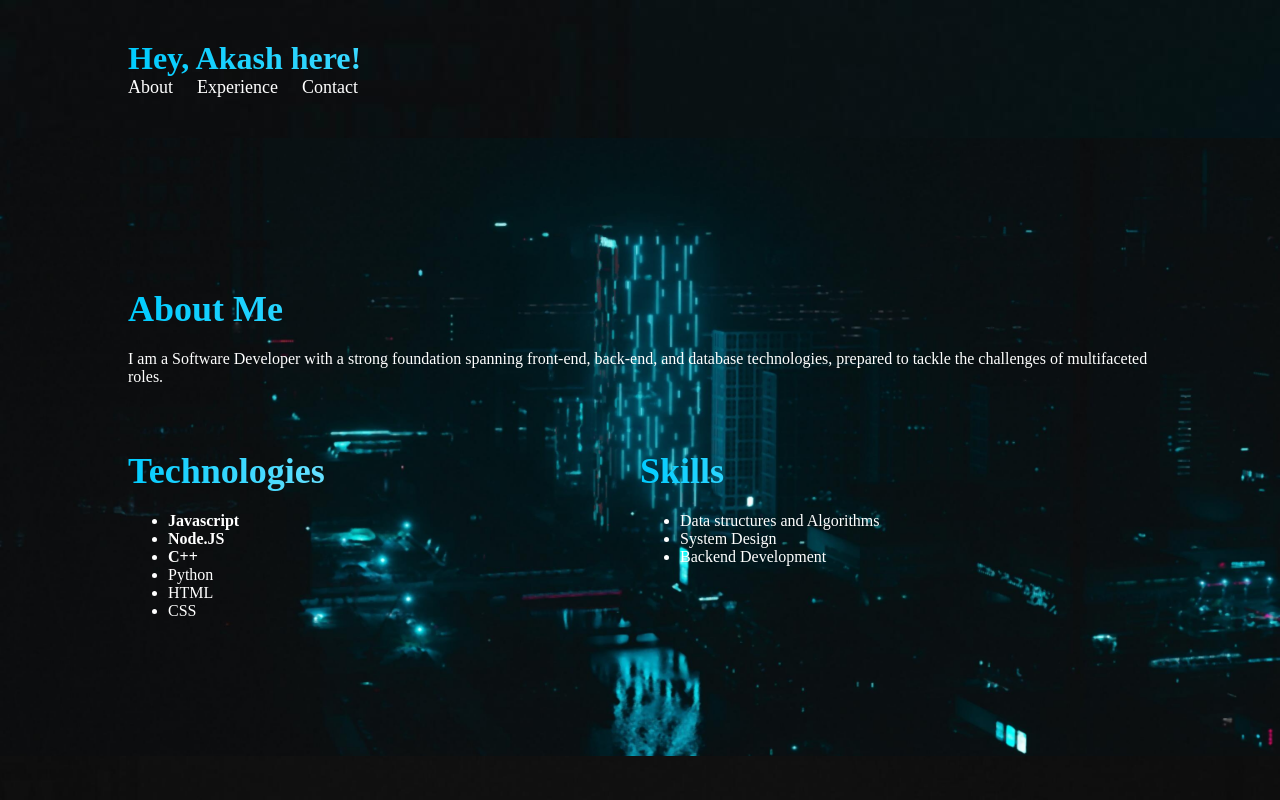
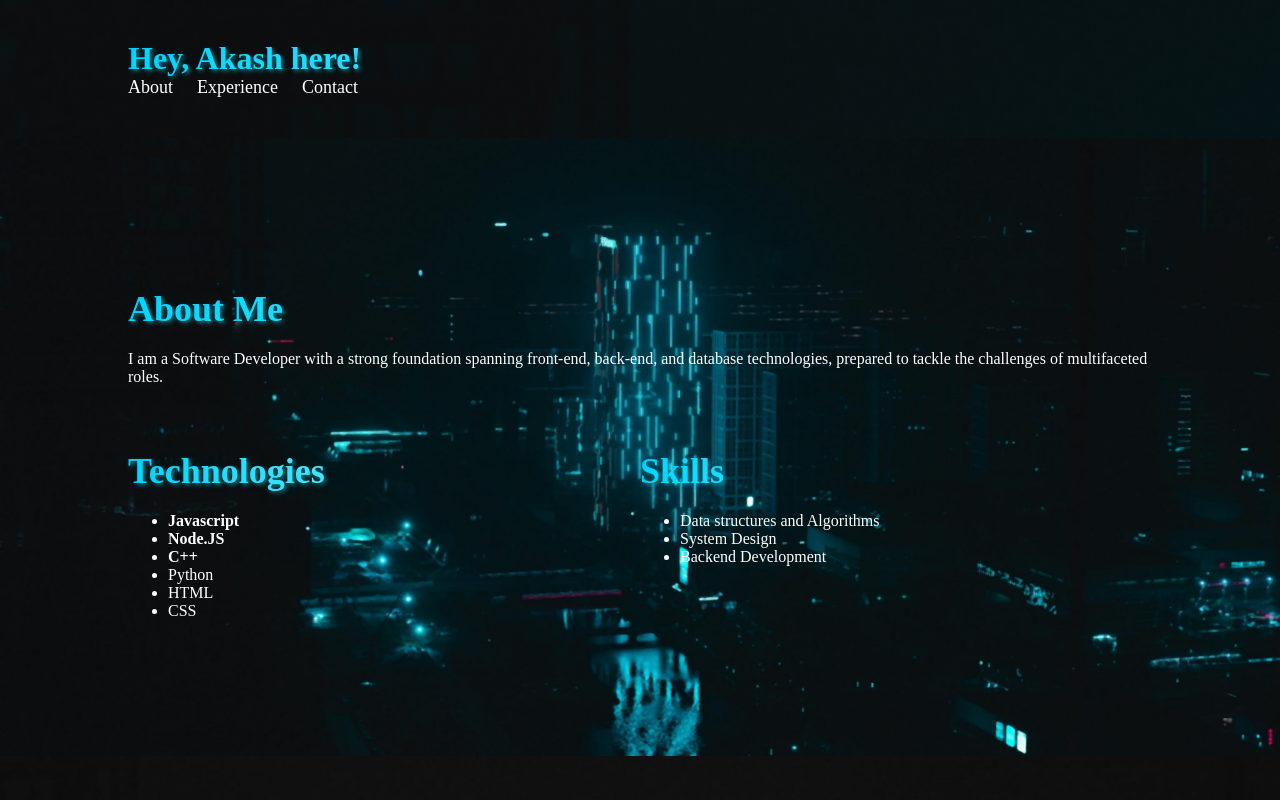
Before and after one commit to AkashMi7/AkashMi7.github.io, a plain HTML site: page index.html in a window 1280 px wide. Shown: the top 800 px of the page. Drawn offline with Linux system fonts and the light colour scheme.

Commit message:
Update styles.css

```diff
--- a/styles.css
+++ b/styles.css
@@ -101,6 +101,7 @@ h1, h2, h3, h4, h5, h6 {
   background: linear-gradient(to right, #00ccff, #ffffff);
   -webkit-background-clip: text;
   background-clip: text;
+  text-shadow: 2px 2px 4px rgba(0, 238, 255, 0.5);
   -webkit-text-fill-color: transparent;
 }
 .container {
@@ -112,6 +113,7 @@ h1, h2, h3, h4, h5, h6 {
   margin-right: 20px;
 }
 
+/* Apply styles for mobile devices */
 @media (max-width: 768px) {
   .container {
     flex-direction: column;
```
